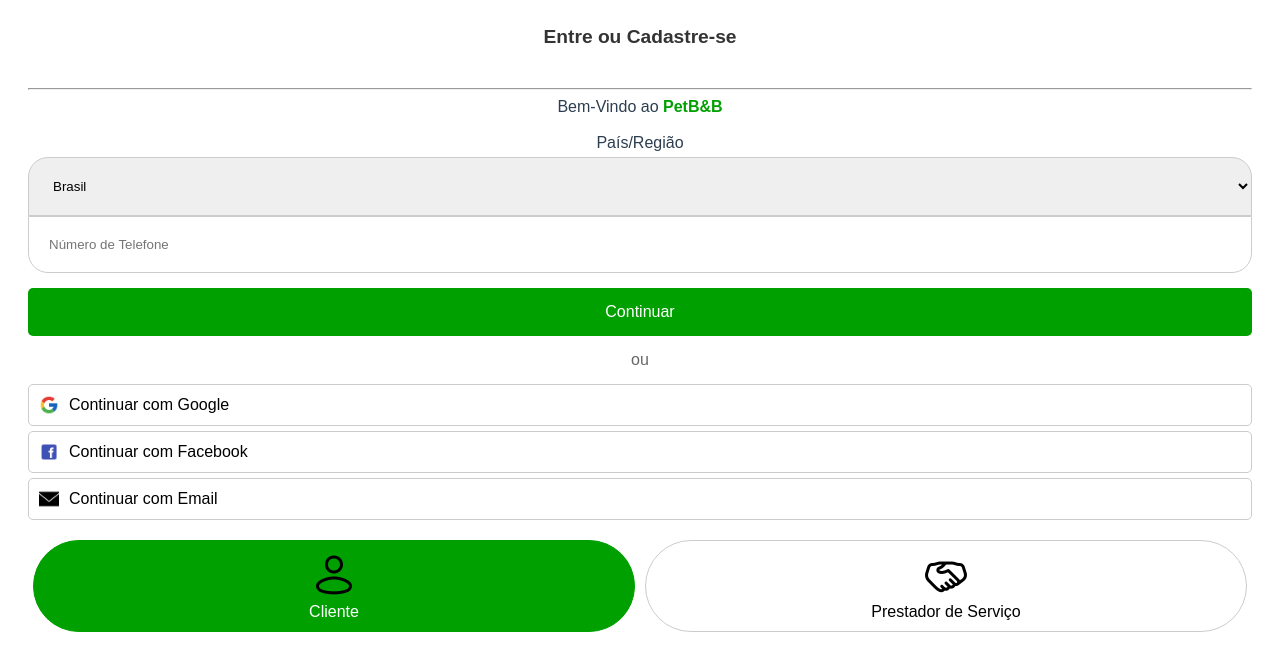
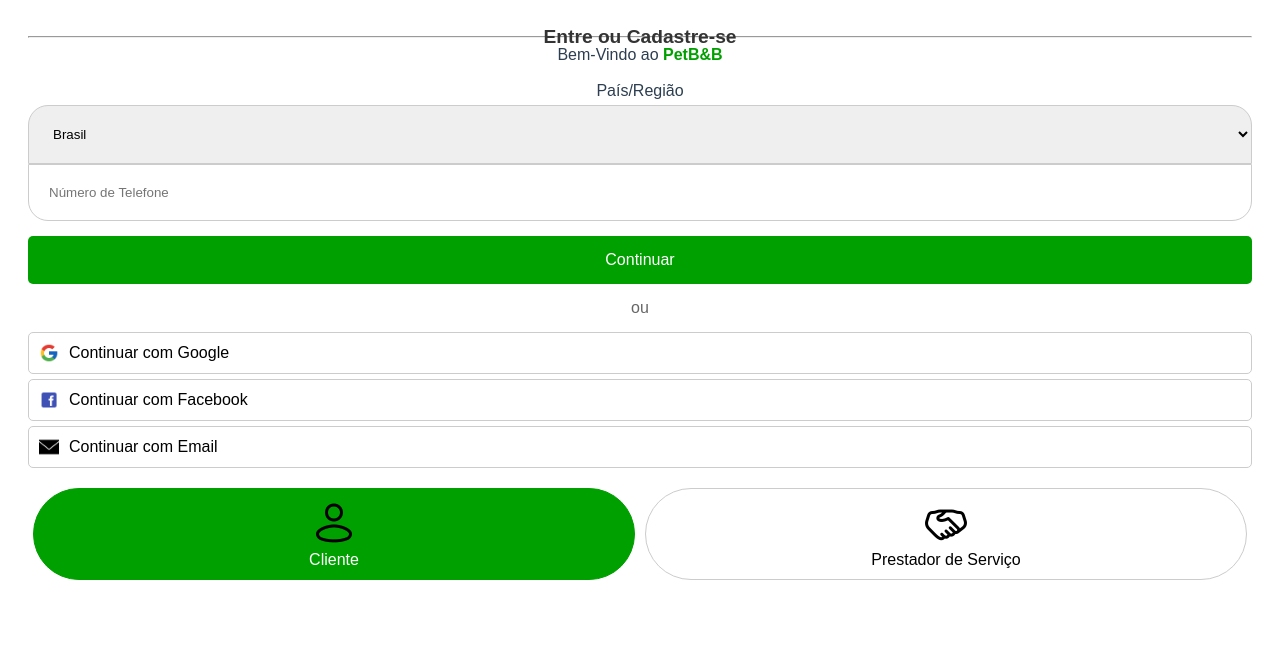
Before and after one commit to jorgelucasp42/PetBnB, a Vue app in the folder petbnbfront/: page / in a window 1280 px wide. Shown: the top 670 px of the page. Built offline with nearby package versions, Linux system fonts and the light colour scheme; what vue-the-mask would draw is missing.

Commit message:
fix: remover estilo desnecessário e consertar nome de rota

```diff
--- a/petbnbfront/src/App.vue
+++ b/petbnbfront/src/App.vue
@@ -5,24 +5,20 @@
 <script>
 // import LoginScreen from './components/LoginScreen.vue';
 
-
 export default {
-  name: 'App',
+  name: "App",
   components: {
     // LoginScreen
-  }
-}
+  },
+};
 </script>
 
 <style>
-
-
 #app {
   font-family: Avenir, Helvetica, Arial, sans-serif;
   -webkit-font-smoothing: antialiased;
   -moz-osx-font-smoothing: grayscale;
   text-align: center;
   color: #2c3e50;
-  margin-top: 60px;
 }
 </style>
```
Also changed, not shown: petbnbfront/src/router.js (+4 -4 lines).
